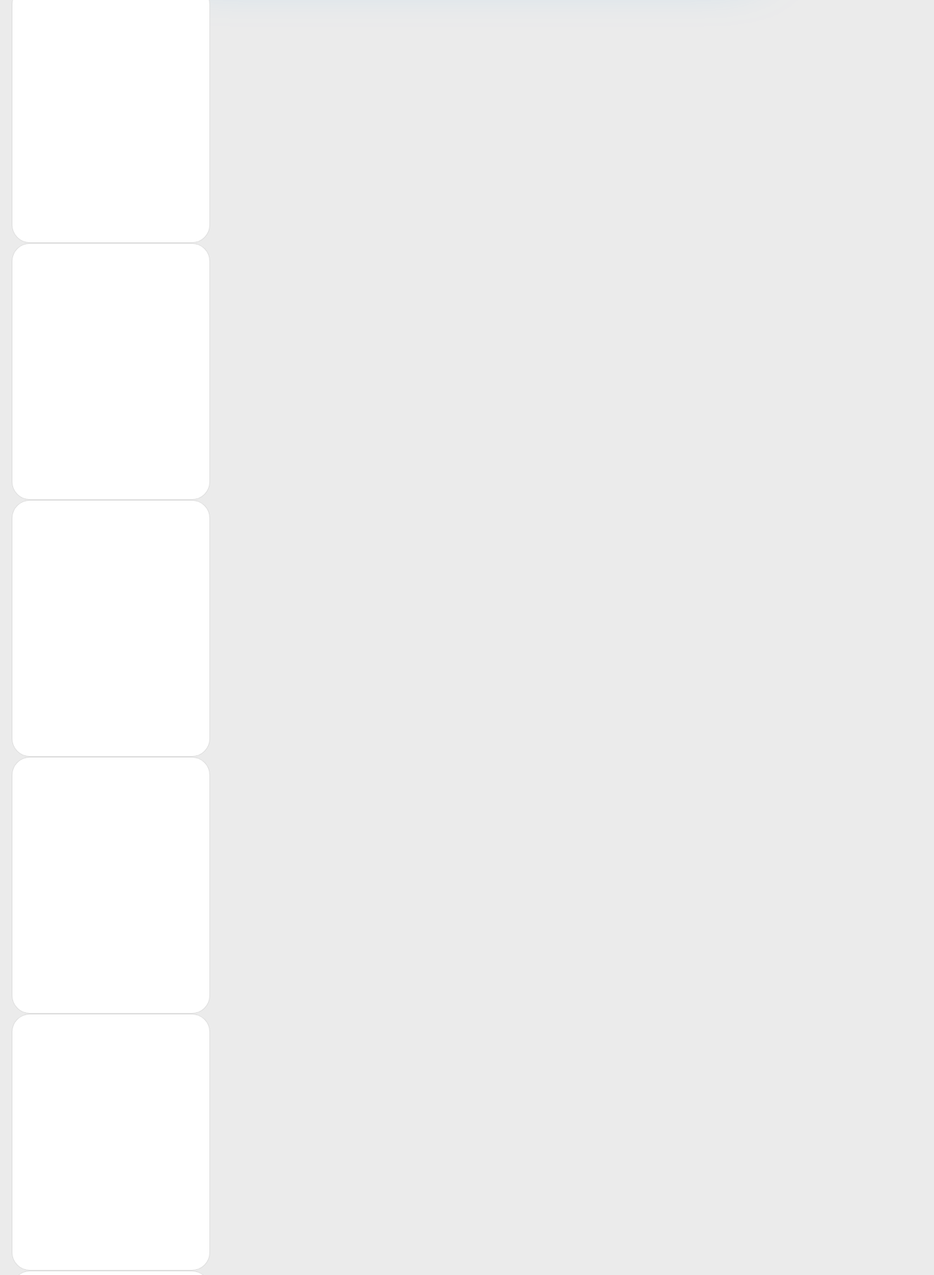
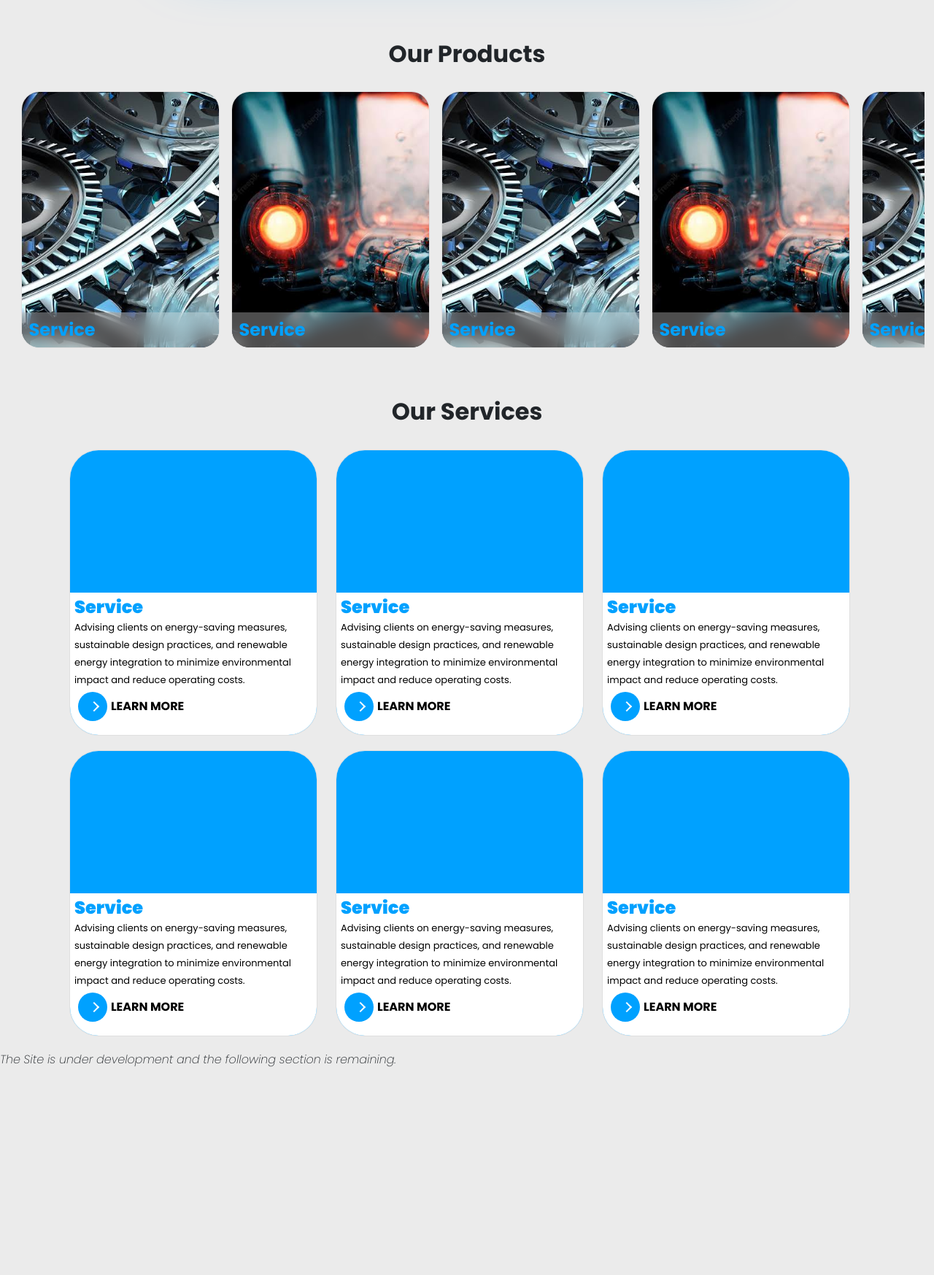
Before and after one commit to Abhinvt/re, a plain HTML site: page index.html in a window 1280 px wide. Shown: the part 1337-3084 px from the top of the page at 73% size. After the commit the page ends 2801 px from the top, so only its background shows below. Drawn offline with nearby package versions, Linux system fonts and the light colour scheme.

Commit message:
Add files via upload

```diff
--- a/index.html
+++ b/index.html
@@ -31,7 +31,7 @@
   		<a href="#" target="_blank"><b>About Us</b></a>
   		<a href="#" target="_blank"><b>Work</b></a>
   		<a href="#" target="_blank"><b>More</b></a>
-  		<a href="#" target="_blank"><b>Contact Us</b></a>
+  		<a href="contact.html" target="_blank"><b>Contact Us</b></a>
   		</div>
   	</div>
   </section>
@@ -51,7 +51,7 @@
                 <div class="caption animated fadeIn">
                   <h2 class="animated fadeInLeft">Welcome to <b class="re">Ragesh Engineering</b></h2>
                   <p class="animated fadeInRight">Explore our tailored mechanical solutions, meticulously crafted for your success and engineered with precision. Let's collaborate and engineer a brighter, more efficient future together.</p>
-                  <a class="animated fadeInUp btn delicious-btn" href="#">Contact us</a>
+                  <a class="animated fadeInUp btn delicious-btn" href="contact.html">Contact us</a>
                 </div>
               </div>
             </div>
@@ -75,8 +75,8 @@
             <div class="row align-items-center h-100">
               <div class="col-12 col-md-9 col-lg-7 col-xl-6">
                 <div class="caption animated fadeIn">
-                  <h2 class="animated fadeInLeft">Explore the river valley</h2>
-                  <p class="animated fadeInRight">Lorem ipsum dolor sit amet, consectetur adipiscing elit. Cras tristique nisl vitae luctus sollicitudin. Fusce consectetur sem eget dui tristique, ac posuere arcu varius.</p>
+                  <h2 class="animated fadeInLeft">Why Choose Us?</h2>
+                  <p class="animated fadeInRight">haubsbsnsbs shsjsbLorem ipsum dolor sit amet, consectetur adipiscing elit. Cras tristique nisl vitae luctus sollicitudin. Fusce consectetur sem eget dui tristique, ac posuere arcu varius.</p>
                   <a class="animated fadeInUp btn delicious-btn" href="#">Learn more</a>
                 </div>
               </div>
@@ -139,20 +139,225 @@
      	<div class="blog-slider__pagination"></div>
 	</div>
     </section>
-    <section class="services">
-     <h2><b>Our Services</b></h2>
-              <div class="scrolling-wrapper">
-              <div class="card"><h2></h2></div>
-              <div class="card"><h2></h2></div>
-              <div class="card"><h2></h2></div>
-              <div class="card"><h2></h2></div>
-              <div class="card"><h2></h2></div>
-              <div class="card"><h2></h2></div>
-              <div class="card"><h2></h2></div>
-              <div class="card"><h2></h2></div>
-              <div class="card"><h2></h2></div>
-              </div>
+    <section class="product">
+     <h2><b>Our Products</b></h2>
+     <br>
+     <div class="card-container">
+		<div class="card">
+		<div class="remove-when-use">
+
+		</div>
+		<div class="details">
+		<h4>Service</h4>
+		<p>
+		 	The services provided  are on time and this text is for testing purpose toh zyada shaan Patti nahi.
+		<br>
+
+			<button class="ser-btn">  Read More</button>
+		</p>
+		</div>
+		</div>
+		<!------------------------------------------>
+		<div class="card">
+		<div class="remove-when-use1">
+		</div>
+		<div class="details">
+		<h4>Service</h4>
+		<p>
+		The services provided  are on time and this text is for testing purpose toh zyada shaan Patti nahi.
+		<br>
+		<button class="ser-btn">  Read More</button>
+		</p>
+		</div>
+		</div>
+		<!------------------------------------------>
+		<div class="card">
+		<div class="remove-when-use2">
+		</div>
+		<div class="details">
+		<h4>Service</h4>
+		<p>
+		The services provided  are on time and this text is for testing purpose toh zyada shaan Patti nahi.
+		<br>
+		<button class="ser-btn">  Read More</button>
+		</p>
+		</div>
+		</div>
+		<!------------------------------------------>
+		<div class="card">
+		<div class="remove-when-use3">
+		</div>
+		<div class="details">
+		<h4>Service</h4>
+		<p>
+		The services provided  are on time and this text is for testing purpose toh zyada shaan Patti nahi.
+		<br>
+		<button class="ser-btn">  Read More</button>
+		</p>
+		</div>
+		</div>
+		<!------------------------------------------>
+		<div class="card">
+		<div class="remove-when-use4">
+		</div>
+		<div class="details">
+		<h4>Service</h4>
+		<p>
+		The services provided  are on time and this text is for testing purpose toh zyada shaan Patti nahi.
+		<br>
+		<button class="ser-btn">  Read More</button>
+		</p>
+		</div>
+		</div>
+	</div>
     </section>
+    <br>
+    <br>
+    <!------------------------------------------------------>
+	<section class="more">
+		<h2><b>Our Services</b></h2>
+		<br>
+		<div class="card-containerr">
+		<div class="card">
+		<div class="remove-when-use">
+		</div>
+		<div class="detailss">
+		<h4><b>Service</b></h4>
+		<div>
+		<font size="2">
+		Advising clients on energy-saving measures, sustainable design practices, and renewable energy integration to minimize environmental impact and reduce operating costs.
+		</font>
+		</div>
+
+		<button class="learn-more">
+		<span aria-hidden="true" class="circle">
+		<span class="icon arrow"></span>
+		</span>
+		<span class="button-text">Learn More</span>
+		</button>
+		</p>
+		</div>
+		</div>
+
+		</div>
+				<div class="card-containerr">
+		<div class="card">
+		<div class="remove-when-use">
+		</div>
+		<div class="detailss">
+		<h4><b>Service</b></h4>
+		<div>
+		<font size="2">
+		Advising clients on energy-saving measures, sustainable design practices, and renewable energy integration to minimize environmental impact and reduce operating costs.
+		</font>
+		</div>
+
+		<button class="learn-more">
+		<span aria-hidden="true" class="circle">
+		<span class="icon arrow"></span>
+		</span>
+		<span class="button-text">Learn More</span>
+		</button>
+		</p>
+		</div>
+		</div>
+
+		</div>
+				<div class="card-containerr">
+		<div class="card">
+		<div class="remove-when-use">
+		</div>
+		<div class="detailss">
+		<h4><b>Service</b></h4>
+		<div>
+		<font size="2">
+		Advising clients on energy-saving measures, sustainable design practices, and renewable energy integration to minimize environmental impact and reduce operating costs.
+		</font>
+		</div>
+
+		<button class="learn-more">
+		<span aria-hidden="true" class="circle">
+		<span class="icon arrow"></span>
+		</span>
+		<span class="button-text">Learn More</span>
+		</button>
+		</p>
+		</div>
+		</div>
+
+		</div>
+				<div class="card-containerr">
+		<div class="card">
+		<div class="remove-when-use">
+		</div>
+		<div class="detailss">
+		<h4><b>Service</b></h4>
+		<div>
+		<font size="2">
+		Advising clients on energy-saving measures, sustainable design practices, and renewable energy integration to minimize environmental impact and reduce operating costs.
+		</font>
+		</div>
+
+		<button class="learn-more">
+		<span aria-hidden="true" class="circle">
+		<span class="icon arrow"></span>
+		</span>
+		<span class="button-text">Learn More</span>
+		</button>
+		</p>
+		</div>
+		</div>
+
+		</div>
+				<div class="card-containerr">
+		<div class="card">
+		<div class="remove-when-use">
+		</div>
+		<div class="detailss">
+		<h4><b>Service</b></h4>
+		<div>
+		<font size="2">
+		Advising clients on energy-saving measures, sustainable design practices, and renewable energy integration to minimize environmental impact and reduce operating costs.
+		</font>
+		</div>
+
+		<button class="learn-more">
+		<span aria-hidden="true" class="circle">
+		<span class="icon arrow"></span>
+		</span>
+		<span class="button-text">Learn More</span>
+		</button>
+		</p>
+		</div>
+		</div>
+
+		</div>
+				<div class="card-containerr">
+		<div class="card">
+		<div class="remove-when-use">
+		</div>
+		<div class="detailss">
+		<h4><b>Service</b></h4>
+		<div>
+		<font size="2">
+		Advising clients on energy-saving measures, sustainable design practices, and renewable energy integration to minimize environmental impact and reduce operating costs.
+		</font>
+		</div>
+
+		<button class="learn-more">
+		<span aria-hidden="true" class="circle">
+		<span class="icon arrow"></span>
+		</span>
+		<span class="button-text">Learn More</span>
+		</button>
+		</p>
+		</div>
+		</div>
+
+		</div>
+	</section>
+    <i>The Site is under development and the following section is remaining.</i>
+
 <script src='https://cdnjs.cloudflare.com/ajax/libs/jquery/3.3.1/jquery.min.js'></script>
 <script src='https://cdnjs.cloudflare.com/ajax/libs/Swiper/4.3.5/js/swiper.min.js'></script>
 <script src="https://code.jquery.com/jquery-3.3.1.slim.min.js" integrity="sha384-q8i/X+965DzO0rT7abK41JStQIAqVgRVzpbzo5smXKp4YfRvH+8abtTE1Pi6jizo" crossorigin="anonymous"></script>
@@ -161,5 +366,6 @@
 <script type="text/javascript" scr="https://cdnjs.cloudflare.com/ajax/libs/animateCSS/1.2.2/jquery.animatecss.min.js"></script>
 <script  src="./script.js"></script>
 
+
 </body>
 </html>
```
